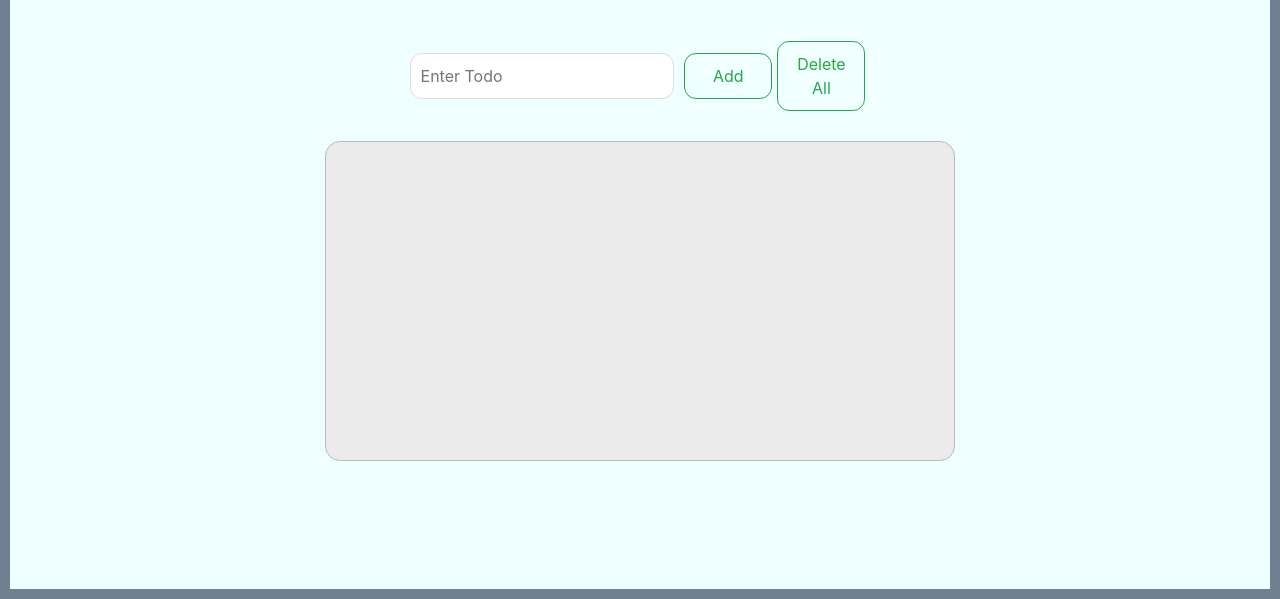
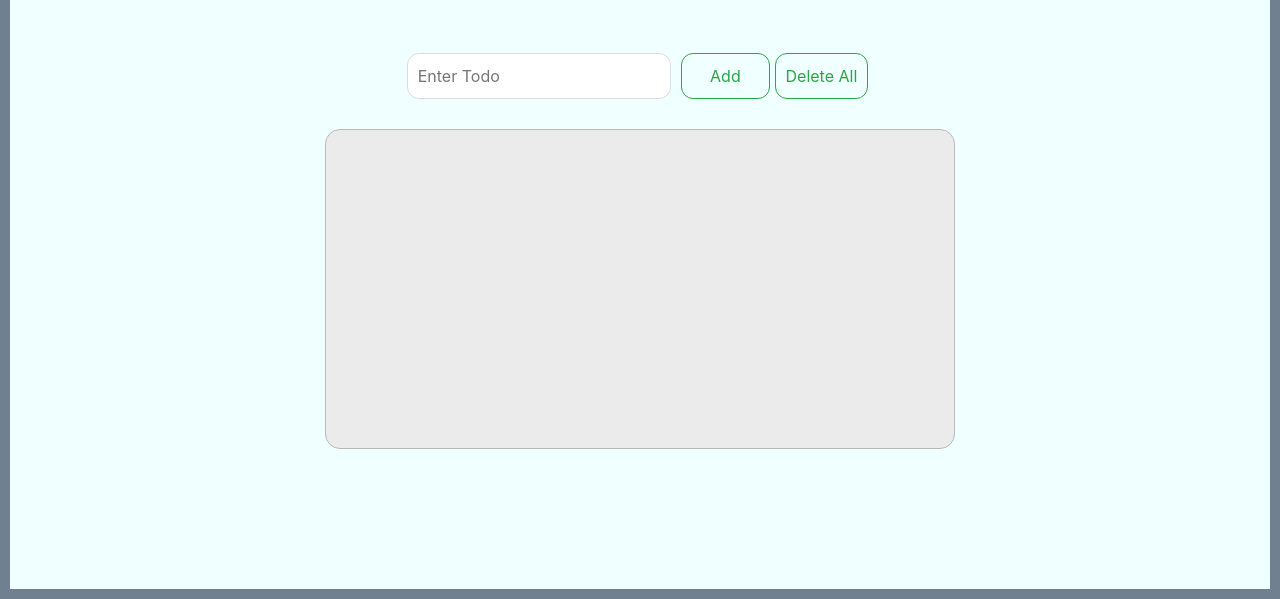
Before and after one commit to jaffasunny/JavasScript_Projects, a plain HTML site: page todoAppJS/index.html in a window 1280 px wide. Shown: the part 201-800 px from the top of the page. Drawn offline with nearby package versions, Linux system fonts and the light colour scheme.

Commit message:
FINAL CHANGES TODO APP JS

```diff
--- a/todoAppJS/styles.css
+++ b/todoAppJS/styles.css
@@ -14,7 +14,8 @@ body {
 	display: flex;
 	justify-content: center;
 	align-items: center;
-	width: 70%;
+	min-width: 70%;
+	max-width: 100%;
 }
 
 #todo-item {
@@ -29,8 +30,9 @@ body {
 #deleteButtonAll {
 	padding: 10px;
 	border-radius: 12px;
-	width: 10%;
-    margin-right: 5px;
+	min-width: 10%;
+    max-width: auto;
+	margin-right: 5px;
 }
 
 .todos {
```
